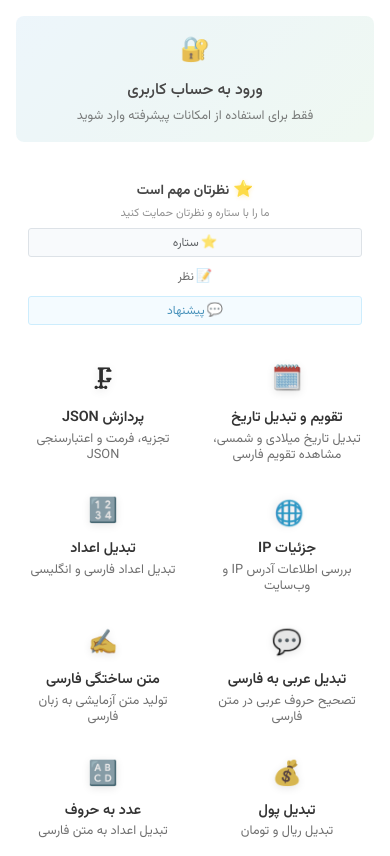
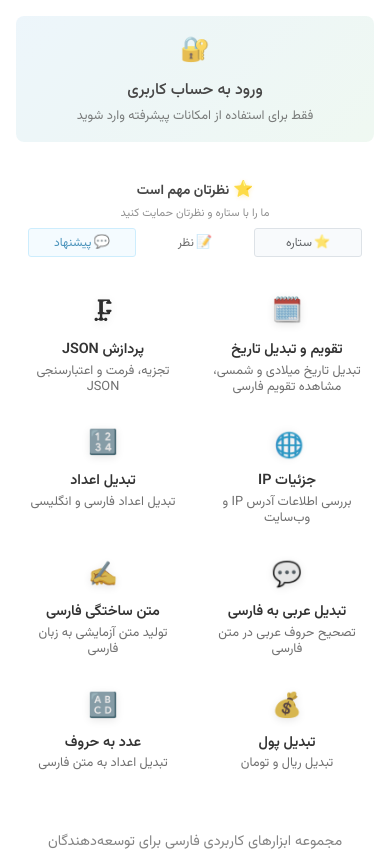
Before and after one commit to shahkochaki/VSCode-Persian-Copilot, a website: page src/webviews/hub.html in a window 390 px wide. Shown: the top 856 px of the page. Drawn offline with Linux system fonts and the light colour scheme.

Commit message:
feat: update CHANGELOG.md for v1.5.1 release; enhance Persian calendar widget and UI/UX improvements; fix bugs in date display and conversion; update version in package.json; adjust flex properties in hub.html

```diff
--- a/package.json
+++ b/package.json
@@ -2,7 +2,7 @@
   "name": "vscode-persian-copilot",
   "displayName": "VSCode Persian Copilot — RTL & Persian Tools Hub",
   "description": "Professional RTL support and a complete Persian Tools Hub for VS Code: calendar, number tools, Arabic-to-Persian, lorem, money/number-to-words, IP lookup, JSON parser, and more. Modern Farsi experience for Copilot Chat, markdown, and beyond.",
-  "version": "1.5.0",
+  "version": "1.5.1",
   "publisher": "shahkochaki",
   "repository": {
     "type": "git",
--- a/src/webviews/hub.html
+++ b/src/webviews/hub.html
@@ -509,6 +509,7 @@
             .rating-card { padding: 12px; }
             .rating-buttons {
                 /* flex-direction: column; */
+                flex-wrap: nowrap;
                 gap: 6px;
             }
             .rating-btn {
```
Also changed, not shown: CHANGELOG.md.
